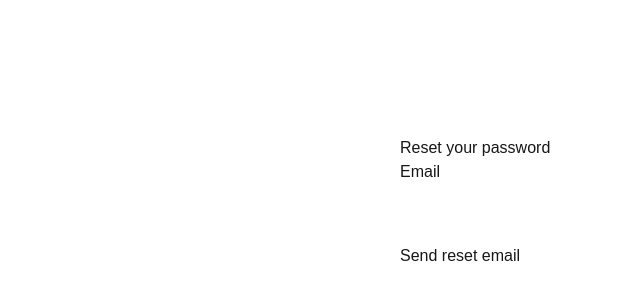
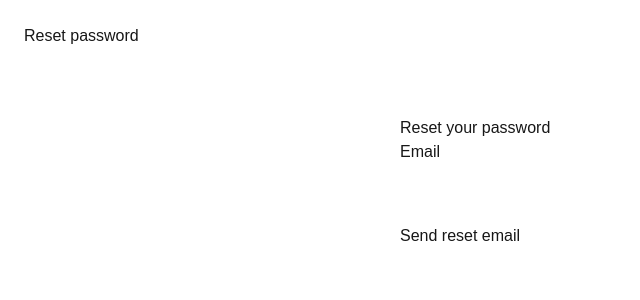
Before and after one commit to fouzan01/thunderbloop, a Next.js app: page /auth/reset in a window 1280 px wide. Shown: the top 300 px of the page, without its empty margins (0-640 px from the left). Built offline with nearby package versions, Linux system fonts and the light colour scheme; no server answers.

Commit message:
Fix reset page: move client hooks into client component and wrap in Suspense

```diff
--- a/app/auth/reset/page.tsx
+++ b/app/auth/reset/page.tsx
@@ -1,14 +1,17 @@
+import React, { Suspense } from "react";
 import ResetForm from "./ResetForm";
 
-export const metadata = {
-  title: "Reset password",
-};
-
+/**
+ * Server page for /auth/reset.
+ * This page stays a server component and simply renders the client ResetForm.
+ */
 export default function ResetPage() {
-  // server component: does NOT use any client-only hooks
   return (
-    <main style={{ maxWidth: 760, margin: "48px auto", padding: 20 }}>
-      <ResetForm />
+    <main style={{ padding: 24 }}>
+      <h1>Reset password</h1>
+      <Suspense fallback={<div>Loading...</div>}>
+        <ResetForm />
+      </Suspense>
     </main>
   );
 }
```
Also changed, not shown: app/auth/reset/ResetForm.tsx (+2 -5 lines).
